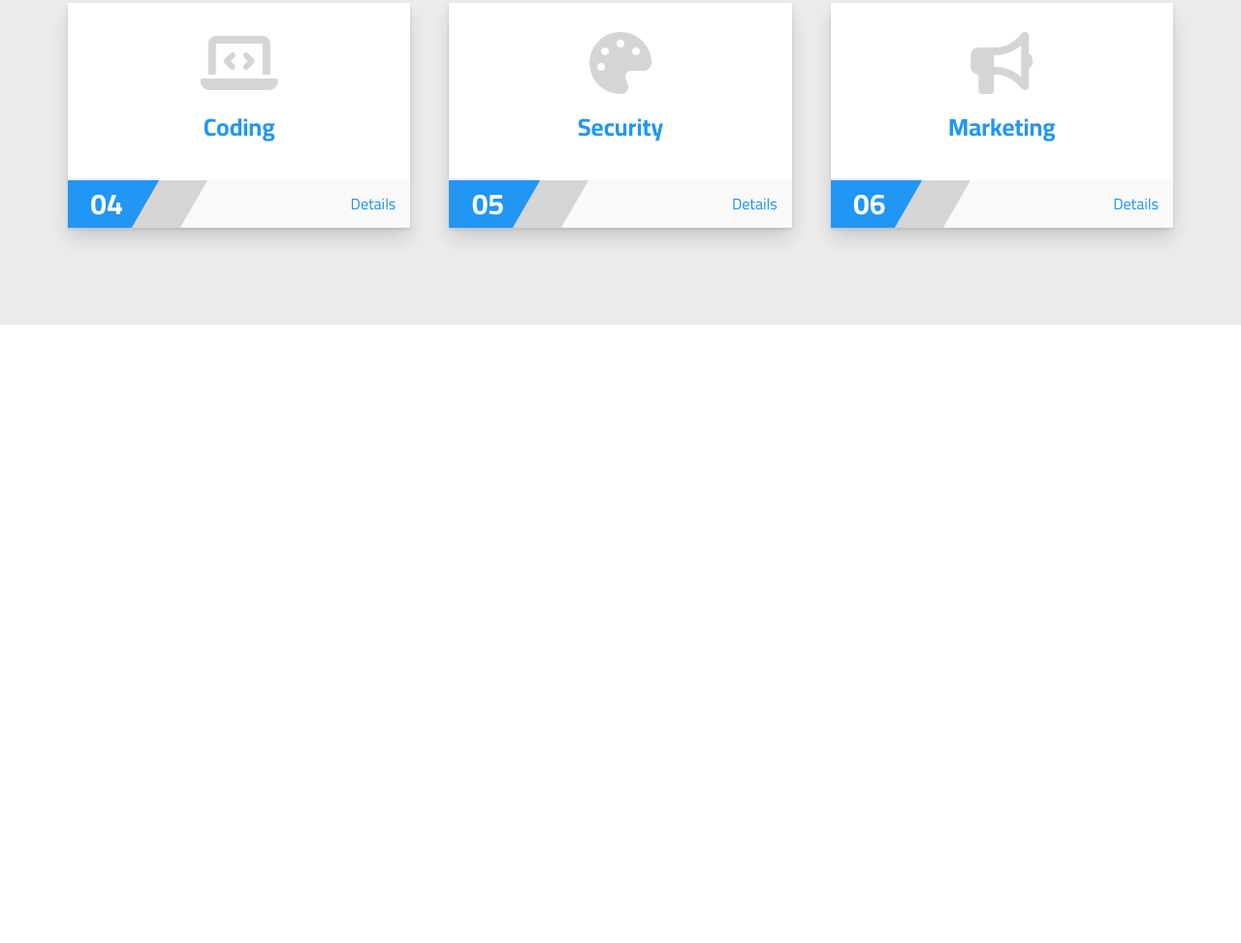
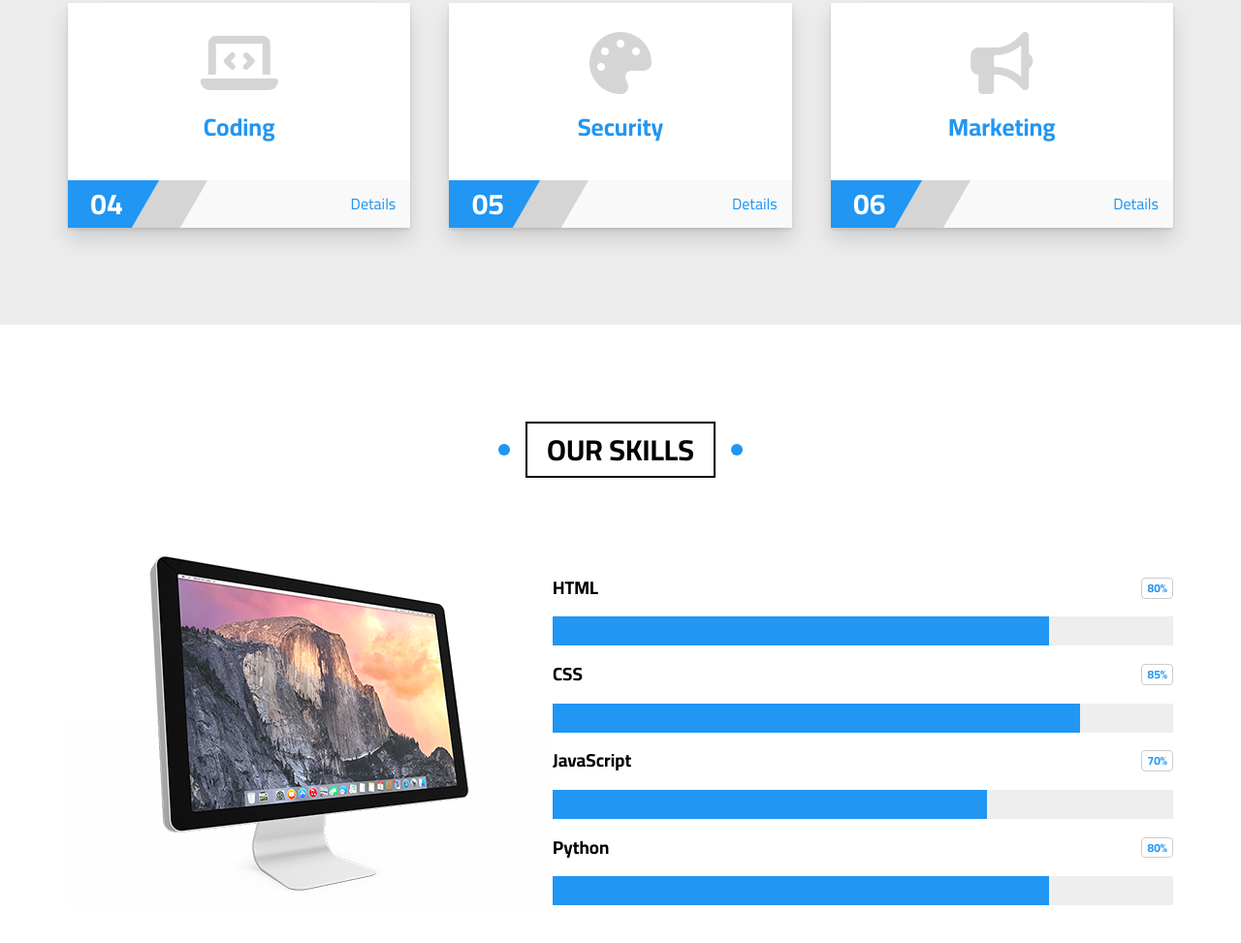
Before and after one commit to ebrahim113/HTML_and_CSS_Template_Three, a plain HTML site: page index.html in a window 1280 px wide. Shown: the part 7128-8101 px from the top of the page at 97% size. Before the commit the page ends 7463 px from the top, so only its background shows below. Drawn offline with Linux system fonts and the light colour scheme.

Commit message:
finish our skills section with it's style

```diff
--- a/css/main.css
+++ b/css/main.css
@@ -980,6 +980,82 @@ ul {
 
 /* End services section */
 
+/* Start our skills section */
+.our-skills {
+	padding: var(--section-padding) 0;
+}
+
+.our-skills .container {
+	display: flex;
+	flex-direction: row;
+	flex-wrap: nowrap;
+	flex-flow: row nowrap;
+	justify-content: flex-start;
+	align-items: center;
+	align-content: stretch;
+}
+
+@media (max-width: 767px) {
+	.our-skills .container img {
+		display: none;
+	}
+}
+
+.our-skills .container .skills {
+	flex-grow: 1;
+	flex-shrink: 1;
+	flex-basis: 0%;
+	flex: 1 1 0%;
+}
+
+.our-skills .container .skills .skill h3 {
+	margin: 1em 0;
+	display: flex;
+	flex-direction: row;
+	flex-wrap: nowrap;
+	flex-flow: row nowrap;
+	justify-content: space-between;
+	align-items: center;
+	align-content: stretch;
+}
+
+.our-skills .container .skills .skill h3 span {
+	font-size: 12px;
+	color: var(--main-color);
+	border: 1px solid #ccc;
+	padding: 3px 5px;
+	border-radius: 4px;
+}
+
+.our-skills .container .skills .skill .prog {
+	height: 30px;
+	background-color: #eee;
+	position: relative;
+}
+
+.our-skills .container .skills .skill .prog span {
+	height: 100%;
+	background-color: var(--main-color);
+	position: absolute;
+	top: 0;
+	left: 0;
+}
+
+.our-skills .container .skills .skill:first-child .prog span,
+.our-skills .container .skills .skill:last-child .prog span {
+	width: 80%;
+}
+
+.our-skills .container .skills .skill:nth-child(2) .prog span {
+	width: 85%;
+}
+
+.our-skills .container .skills .skill:nth-child(3) .prog span {
+	width: 70%;
+}
+
+/* End our skills section */
+
 /* Start Keyframes */
 @keyframes up-and-down {
 	0%, 100% {
--- a/index.html
+++ b/index.html
@@ -631,6 +631,49 @@
 		</div>
 	</div>
 	<!-- End services section -->
+
+	<!-- Start our skills section -->
+	<div id="our-skills" class="our-skills">
+		<h2 class="main-title">our skills</h2>
+		<div class="container">
+			<img src="images/skills.png" alt="monitor">
+			<div class="skills">
+				<div class="skill">
+					<h3>HTML
+						<span>80%</span>
+					</h3>
+					<div class="prog">
+						<span></span>
+					</div>
+				</div>
+				<div class="skill">
+					<h3>CSS
+						<span>85%</span>
+					</h3>
+					<div class="prog">
+						<span></span>
+					</div>
+				</div>
+				<div class="skill">
+					<h3>JavaScript
+						<span>70%</span>
+					</h3>
+					<div class="prog">
+						<span data-width="70%"></span>
+					</div>
+				</div>
+				<div class="skill">
+					<h3>Python
+						<span>80%</span>
+					</h3>
+					<div class="prog">
+						<span></span>
+					</div>
+				</div>
+			</div>
+		</div>
+	</div>
+	<!-- End our skills section -->
 </body>
 
 </html>
```
